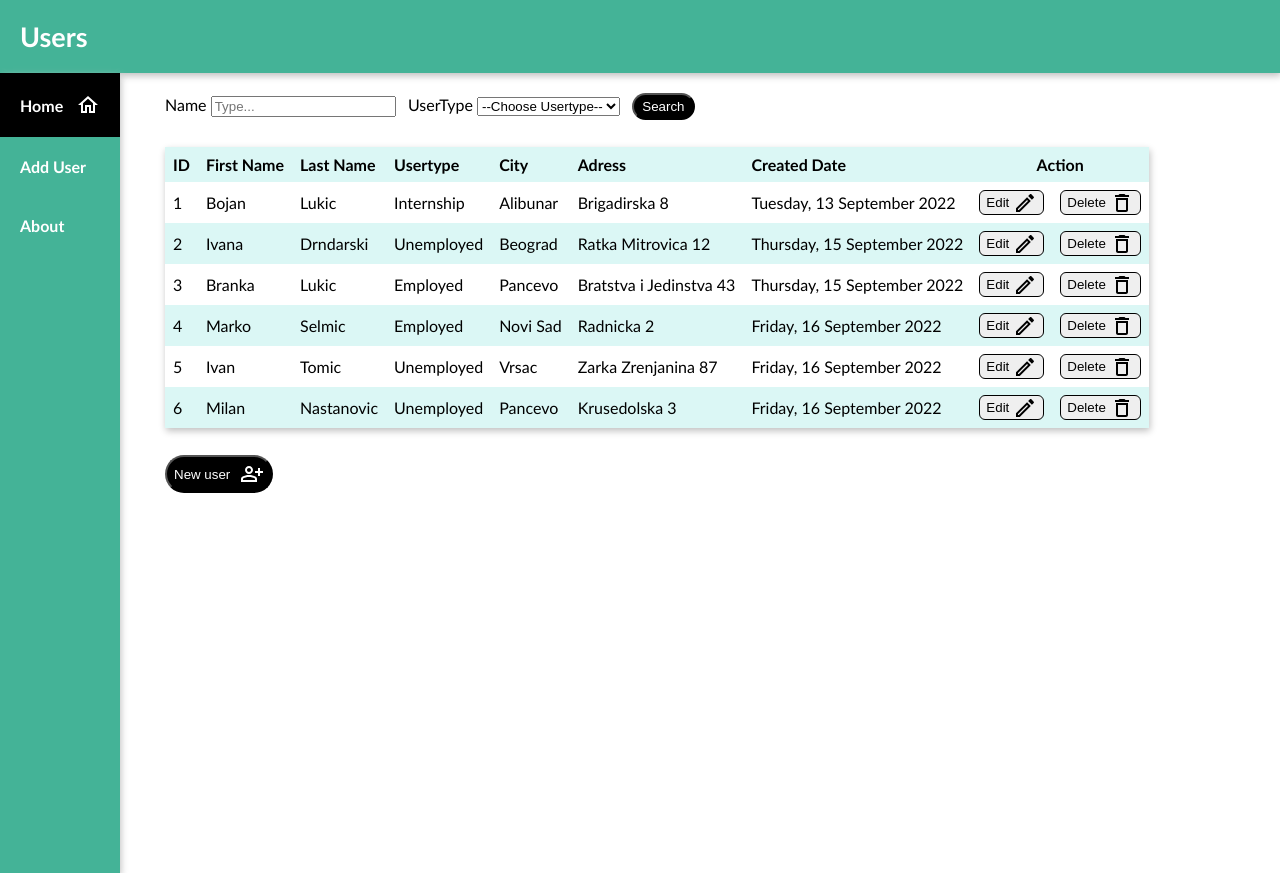
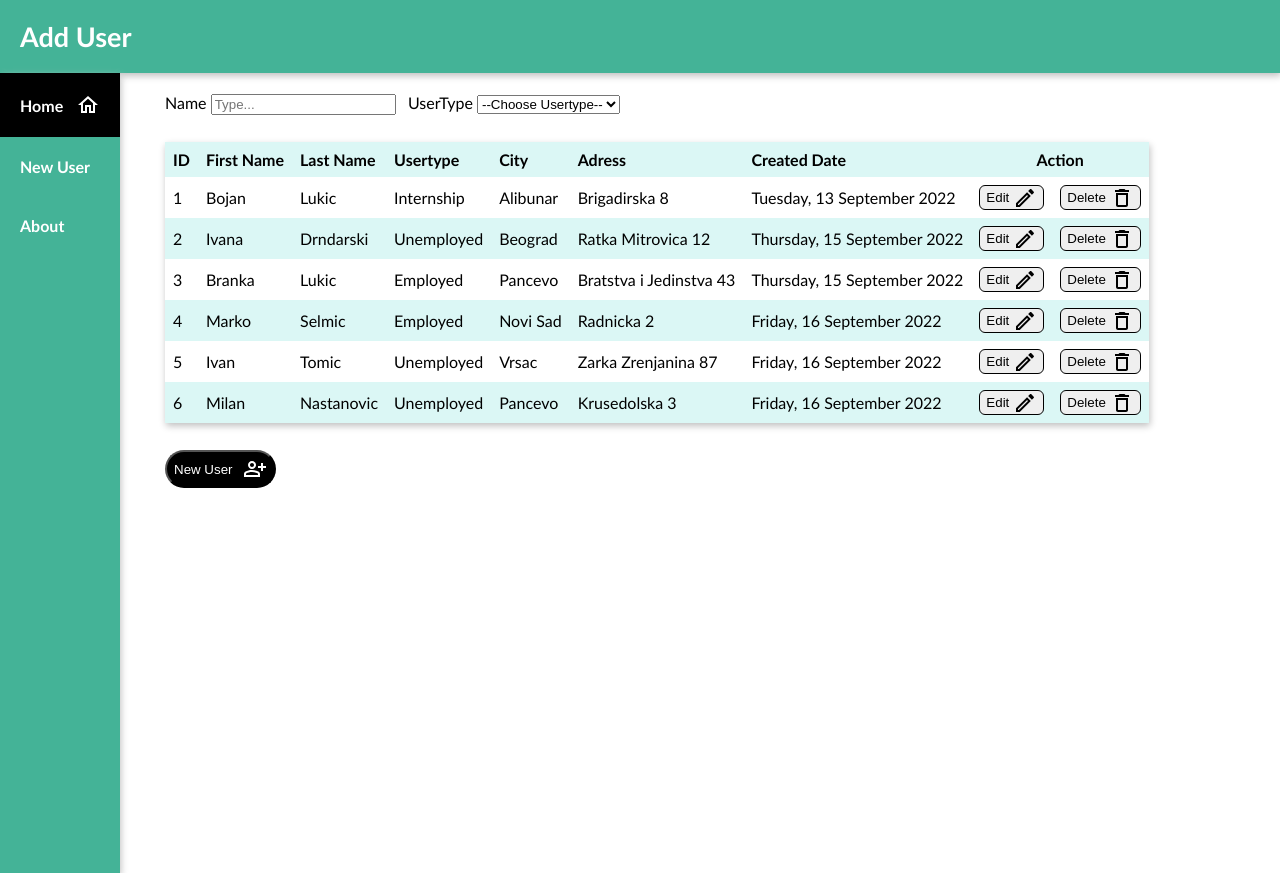
Before and after one commit to bojanlukic/React-Add-User, a React (Create React App) app: page / in a window 1280 px wide. Built offline with nearby package versions, Linux system fonts and the light colour scheme; data requests are answered from the project's data file.

Commit message:
Completed

```diff
--- a/src/App.js
+++ b/src/App.js
@@ -1,24 +1,42 @@
 import "./../src/App.css";
 import Persons from "./components/Persons";
 import About from "./components/About";
-import { BrowserRouter as Router, Route, Routes, NavLink } from "react-router-dom";
+import {
+  BrowserRouter as Router,
+  Route,
+  Routes,
+  NavLink,
+} from "react-router-dom";
 import AddPersonForm from "./components/AddPersonForm";
 import EditPersonForm from "./components/EditPersonForm";
-import HomeOutlinedIcon from '@mui/icons-material/HomeOutlined';
-
+import HomeOutlinedIcon from "@mui/icons-material/HomeOutlined";
 
 function App() {
   return (
     <Router>
       <div className="app">
-        <header>Users</header>
+        <header>Add User</header>
         <div className="page-body">
           <div>
             <div className="list">
               <ul>
-                <li><NavLink activeclassname="active" to="/"><div className="alignIcon">Home <HomeOutlinedIcon/></div></NavLink></li>
-                <li><NavLink activeclassname="active" to="/add"><div>Add User </div></NavLink></li>
-                <li><NavLink activeclassname="active" to="/about"><div>About</div></NavLink></li>
+                <li>
+                  <NavLink activeclassname="active" to="/">
+                    <div className="alignIcon">
+                      Home <HomeOutlinedIcon />
+                    </div>
+                  </NavLink>
+                </li>
+                <li>
+                  <NavLink activeclassname="active" to="/add">
+                    <div>New User </div>
+                  </NavLink>
+                </li>
+                <li>
+                  <NavLink activeclassname="active" to="/about">
+                    <div>About</div>
+                  </NavLink>
+                </li>
               </ul>
             </div>
           </div>
--- a/src/components/AddPersonForm.js
+++ b/src/components/AddPersonForm.js
@@ -14,7 +14,6 @@ function AddPersonForm() {
   });
 
   const handleChange = (e) => {
-    // univerzalni handler za onChange event koji funkcionise za sva input polja, textarea i checkbox polja.
     const target = e.target;
     const value = target.type === "checkbox" ? target.checked : target.value;
     const name = target.name;
@@ -37,39 +36,23 @@ function AddPersonForm() {
     const date = new Date(Date.now());
     const dateFormated = date.toLocaleString("en-GB", options);
 
-
-    fetch('http://localhost:3000/PERSON/', {
-      method: 'POST',
+    fetch("http://localhost:3000/PERSON/", {
+      method: "POST",
       headers: {
-        'Content-Type': 'application/json'
+        "Content-Type": "application/json",
       },
       body: JSON.stringify({
         ...state,
-        createdDate: dateFormated
-      })
+        createdDate: dateFormated,
+      }),
     })
-      .then(response => response.json())
-      .then(data => {
-        console.log('Uspesno dodata osoba')
-        navigate('/')
-
-      })
-    .catch(err => console.log('Greska'))
-
-  }
-
-    /*axios
-      .post("http://localhost:3000/PERSON/", {
-        ...state,
-        createdDate: dateFormated
-      })
-      .then((response) => {
-        console.log("Uspesno dodat novi korisnik");
-        // refresh();
+      .then((response) => response.json())
+      .then((data) => {
+        console.log("Uspesno dodata osoba");
         navigate("/");
       })
-      .catch((err) => console.log("Greska pri ucitavanju URL-a"));*/
-
+      .catch((err) => console.log("Greska"));
+  };
 
   return (
     <div className="app">
--- a/src/components/EditPersonForm.js
+++ b/src/components/EditPersonForm.js
@@ -4,7 +4,7 @@ import '../components/EditPersonForm.css'
 
 function EditPersonForm() {
   const navigate = useNavigate();
-  let { id } = useParams();         //????
+  let { id } = useParams();
 
 
 
@@ -23,7 +23,7 @@ function EditPersonForm() {
         if (data && parseInt(data.id) >= 0 && data.firstName) {
           setState({
             ...state,
-            ...data         // ??
+            ...data
           });
         }
       })
@@ -31,7 +31,7 @@ function EditPersonForm() {
   };
 
   useEffect(() => {
-    if (parseInt(id) >= 0) {        //?????
+    if (parseInt(id) >= 0) {
       fetchUserData(id);
     }
   }, [id]);
@@ -41,7 +41,7 @@ function EditPersonForm() {
     const target = e.target;
     const value = target.type === 'checkbox' ? target.checked : target.value;
     const name = target.name;
-    setState({                            //?????
+    setState({
       ...state,
       [name]: value
     });
@@ -73,18 +73,6 @@ function EditPersonForm() {
       })
       .catch(err => console.log('Greska,pogresna URL adresu!'))
 
-
-      /*axios.put('http://localhost:3000/PERSON/' + id, {
-        ...state,
-        // CreatedDate: dateFormated
-        ModifiedDate: dateFormated
-      })
-        .then(response => {
-          console.log('Uspesno izmenjen korisnik');
-          navigate('/');
-        })
-        .catch(err => console.log('Greska pri ucitavanju URL-a'))
-    */
 
   };
 
--- a/src/components/Persons.css
+++ b/src/components/Persons.css
@@ -1,15 +1,3 @@
-.btnSearch {
-  color: white;
-  background-color: black;
-  cursor: pointer;
-  padding: 4px 8px;
-  border-radius: 25px;
-  transition: all 0.3s ease;
-
-}
-.btnSearch:hover {
-  background-color: rgb(68, 179, 151);
-}
 .btnCreate {
   background: black;
   color: white;
--- a/src/components/Persons.js
+++ b/src/components/Persons.js
@@ -1,46 +1,41 @@
-import { useEffect, useState } from 'react';
-import { useNavigate } from 'react-router-dom';
-import './Persons.css'
-import EditOutlinedIcon from '@mui/icons-material/EditOutlined';
-import DeleteOutlineOutlinedIcon from '@mui/icons-material/DeleteOutlineOutlined';
-import PersonAddAltOutlinedIcon from '@mui/icons-material/PersonAddAltOutlined';
-import ClearIcon from '@mui/icons-material/Clear';
-
+import { useEffect, useState } from "react";
+import { useNavigate } from "react-router-dom";
+import "./Persons.css";
+import EditOutlinedIcon from "@mui/icons-material/EditOutlined";
+import DeleteOutlineOutlinedIcon from "@mui/icons-material/DeleteOutlineOutlined";
+import PersonAddAltOutlinedIcon from "@mui/icons-material/PersonAddAltOutlined";
 
 function Persons() {
   const navigate = useNavigate();
   const [employees, setEmployees] = useState([]);
 
   const refresh = () => {
-    fetch('http://localhost:3000/PERSON')
-      .then(response => response.json())
-      .then(data => {
-        if (Array.isArray(data)) {                  //da li treba async i await?
+    fetch("http://localhost:3000/PERSON")
+      .then((response) => response.json())
+      .then((data) => {
+        if (Array.isArray(data)) {
           setEmployees(data);
         }
       })
-      .catch(err => console.log('Greska pri ucitavanju URL-a', err))
+      .catch((err) => console.log("Greska pri ucitavanju URL-a", err));
   };
 
   useEffect(() => {
     refresh();
   }, []);
 
-
-  const [name, setName] = useState('');
-  const [userType, setUserType] = useState('');
-
-
+  const [name, setName] = useState("");
+  const [userType, setUserType] = useState("");
 
   const filteredPersons = employees.filter((item) => {
     let test = true;
 
-    if (name !== '') {
+    if (name !== "") {
       if (item.firstName.toLowerCase().includes(name.toLowerCase()) === false) {
         test = false;
       }
     }
-    if (userType !== '') {
+    if (userType !== "") {
       if (item.userType !== userType) {
         test = false;
       }
@@ -49,80 +44,43 @@ function Persons() {
     return test;
   });
 
-
-  /*
-const filteredPersons = employees.filter((item) => {
-  return name.toLowerCase() === '' ? item : item.firstName.toLowerCase().includes(name)
-});
-
-
- kako ovde da ubacim filtriranje usertypa u ovu promenljivu?
-  */
-
-
-
   const deletePerson = (id) => {
-   console.log('brisemo osobu', id);
-    fetch('http://localhost:3000/PERSON/' + id, {
-      method: 'DELETE',
+    console.log("brisemo osobu", id);
+    fetch("http://localhost:3000/PERSON/" + id, {
+      method: "DELETE",
     })
-      .then(res => res.json())
-      .then(data => {
-        console.log('Uspesno obrisana osoba', id)
+      .then((res) => res.json())
+      .then((data) => {
+        console.log("Uspesno obrisana osoba", id);
         refresh();
       })
-      .catch(err => console.log('Nije ispravan URL!'))        // kad namerno pogresim url adresu ne izbacuje mi poruku u konzoli
-  }
-
-  /* const deletePerson = (id) => {
-     console.log('brisemo osobu', id);
-     axios.delete('http://localhost:3000/PERSON/' + id)
-     .then(response => {
-       console.log('Uspesno obrisano');
-         refresh();
-       })
-       .catch(err => console.log('Greska pri ucitavanju URL-a'))
-      };*/
-
-
-
-      const submitHandler = (e) => {
-        e.preventDefault();
-
-      }
+      .catch((err) => console.log("Nije ispravan URL!"));
+  };
 
   return (
     <div>
-      <div className='input'>
-        <form onSubmit={submitHandler}>
+      <div className="input">
+        <form>
           <label>Name</label>&nbsp;
           <input
             type="text"
             name="name"
-            placeholder='Type...'
-            onChange={(e) => (setName(e.target.value))}
+            placeholder="Type..."
+            onChange={(e) => setName(e.target.value)}
           />
-          &nbsp;
-          &nbsp;
+          &nbsp; &nbsp;
           <label>UserType</label>&nbsp;
-          <select
-            name="usertype"
-            onChange={(e) => (setUserType(e.target.value))}
-          >
+          <select name="usertype" onChange={(e) => setUserType(e.target.value)}>
             <option value="">--Choose Usertype--</option>
             <option value="Internship">Internship</option>
             <option value="Employed">Employed</option>
             <option value="Unemployed">Unemployed</option>
           </select>
-          &nbsp;
-          &nbsp;
-          <button type="submit" className='btnSearch'>Search</button>
-
-
+          &nbsp; &nbsp;
         </form>
       </div>
 
-      <table className='table'>
+      <table className="table">
         <thead>
           <tr>
             <th>ID</th>
@@ -132,12 +90,13 @@ const filteredPersons = employees.filter((item) => {
             <th>City</th>
             <th>Adress</th>
             <th>Created Date</th>
-            <th className='alignAction' colSpan='2'>Action</th>
+            <th className="alignAction" colSpan="2">
+              Action
+            </th>
           </tr>
         </thead>
         <tbody>
-          {
-            filteredPersons.map((employee) => {
+          {filteredPersons.map((employee) => {
             return (
               <tr key={employee.id}>
                 <td>{employee.id}</td>
@@ -147,23 +106,48 @@ const filteredPersons = employees.filter((item) => {
                 <td>{employee.city}</td>
                 <td>{employee.adress}</td>
                 <td>{employee.createdDate}</td>
-                  <td ><button className='btnEdit' onClick={() => { navigate('/edit/' + employee.id) }}><div className='edit'>Edit</div><EditOutlinedIcon/></button></td>
-                  <td><button className='btnDelete' onClick={(e) => { deletePerson(employee.id) }}><div className='edit'>Delete</div><DeleteOutlineOutlinedIcon/></button></td>
-
-                                                                      {/*???*/}
+                <td>
+                  <button
+                    className="btnEdit"
+                    onClick={() => {
+                      navigate("/edit/" + employee.id);
+                    }}
+                  >
+                    <div className="edit">Edit</div>
+                    <EditOutlinedIcon />
+                  </button>
+                </td>
+                <td>
+                  <button
+                    className="btnDelete"
+                    onClick={(e) => {
+                      deletePerson(employee.id);
+                    }}
+                  >
+                    <div className="edit">Delete</div>
+                    <DeleteOutlineOutlinedIcon />
+                  </button>
+                </td>
               </tr>
             );
-            })
-          }
-
+          })}
         </tbody>
       </table>
 
-            {filteredPersons.length > 0 ? (null) :
-                <div className='info'>Ne postoje rezultati za zadate kriterijume pretrage</div>}
+      {filteredPersons.length > 0 ? null : (
+        <div className="info">
+          Ne postoje rezultati za zadate kriterijume pretrage
+        </div>
+      )}
 
-      <button className='btnCreate'
-        onClick={(e) => { navigate('/add') }}>New user <PersonAddAltOutlinedIcon/> </button>
+      <button
+        className="btnCreate"
+        onClick={(e) => {
+          navigate("/add");
+        }}
+      >
+        New User <PersonAddAltOutlinedIcon />{" "}
+      </button>
     </div>
   );
 }
```
Lines whose indentation alone changed are shown as unchanged.
